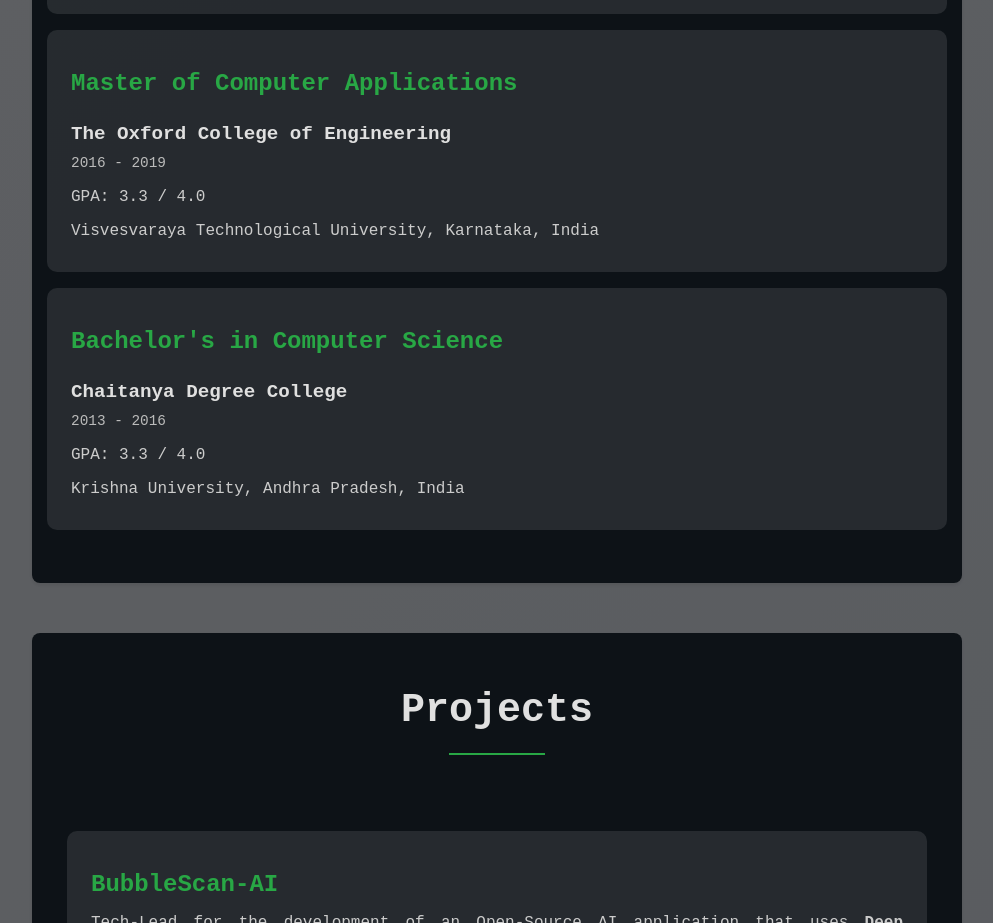
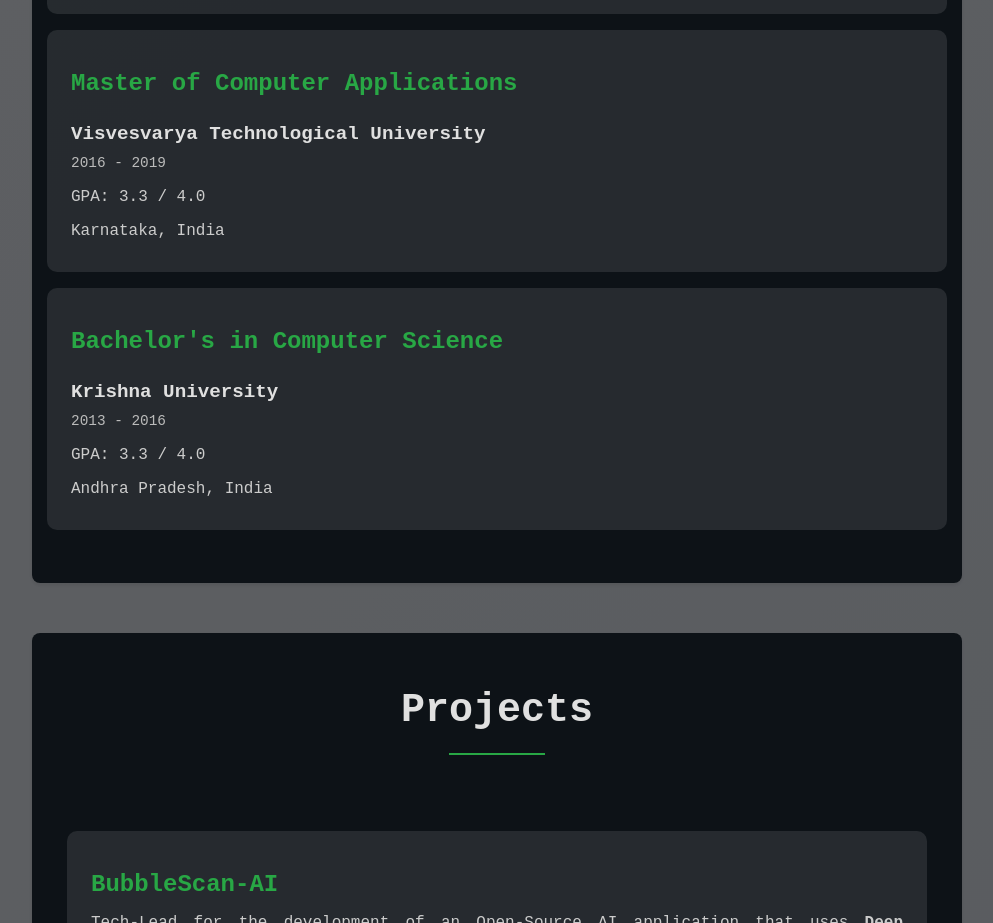
Before and after one commit to ruthvikm/Personal-Website, a React (Create React App) app: page / in a window 1280 px wide. Shown: the part 3220-4143 px from the top of the page, without its empty margins (143-1136 px from the left). Built offline with nearby package versions, Linux system fonts and the light colour scheme.

Commit message:
updated edu

```diff
--- a/src/components/Education.js
+++ b/src/components/Education.js
@@ -16,17 +16,17 @@
                     </div>
                     <div className="education-item">
                         <h3>Master of Computer Applications</h3>
-                        <h4>The Oxford College of Engineering</h4>
+                        <h4>Visvesvarya Technological University</h4>
                         <span>2016 - 2019</span>
                         <p>GPA: 3.3 / 4.0</p>
-                        <p>Visvesvaraya Technological University, Karnataka, India</p>
+                        <p>Karnataka, India</p>
                     </div>
                     <div className="education-item">
                         <h3>Bachelor's in Computer Science</h3>
-                        <h4>Chaitanya Degree College</h4>
+                        <h4>Krishna University</h4>
                         <span>2013 - 2016</span>
                         <p>GPA: 3.3 / 4.0</p>
-                        <p>Krishna University, Andhra Pradesh, India</p>
+                        <p>Andhra Pradesh, India</p>
                     </div>
                 </div>
             </section>
```
